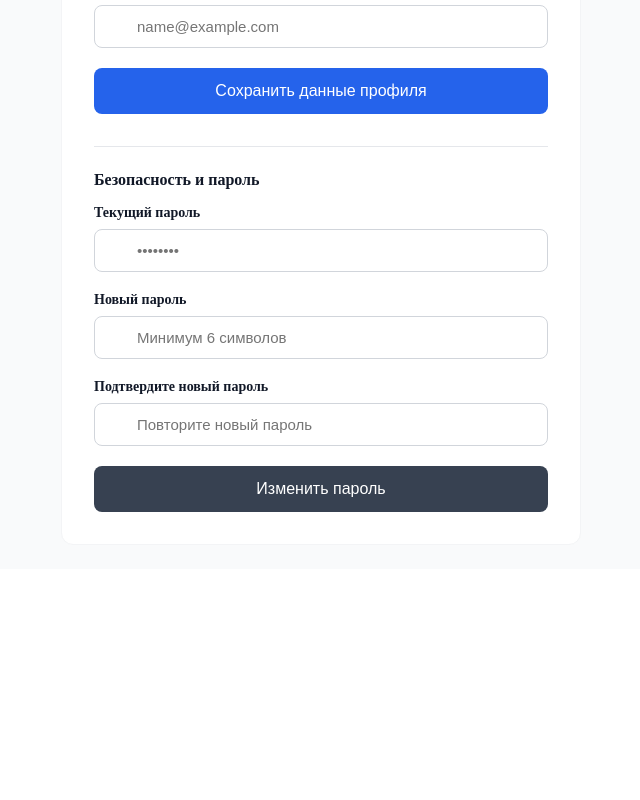
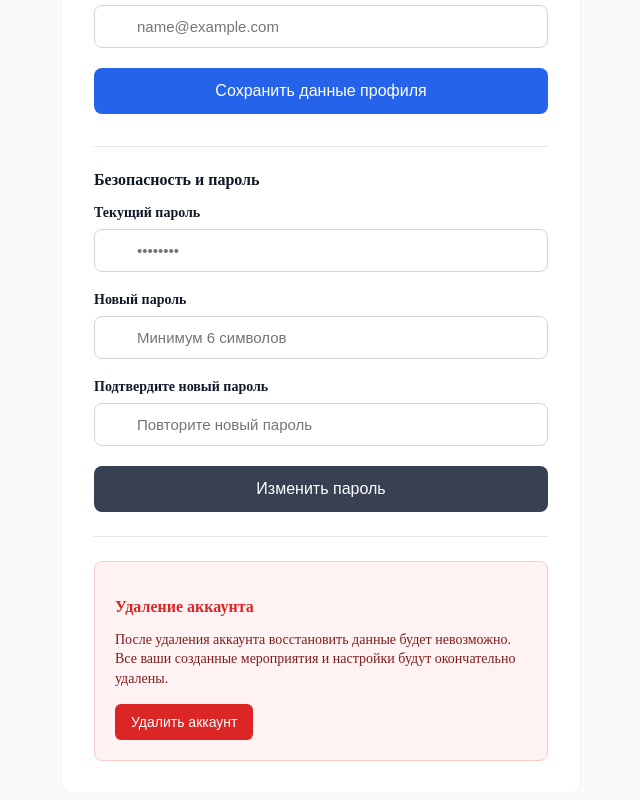
Before and after one commit to BekmurzaErnisov/EVENTHUB-FRONT, a React (Vite) app: page /settings in a window 1280 px wide. Shown: the part 521-1321 px from the top of the page, without its empty margins (319-959 px from the left). Before the commit the page ends 1098 px from the top, so only its background shows below. Built offline with nearby package versions, Linux system fonts and the light colour scheme.

Commit message:
TASK41: удаление аккаунта

```diff
--- a/src/AuthContext.tsx
+++ b/src/AuthContext.tsx
@@ -1,4 +1,5 @@
 import React, { createContext, useContext, useState } from 'react';
+import { authService } from './services/auth.service';
 
 export interface User {
   id: string;
@@ -12,6 +13,7 @@ interface AuthContextType {
   user: User | null;
   login: (token: string, userData?: User) => void;
   logout: () => void;
+  deleteAccount: () => Promise<void>
 }
 
 export const AuthContext = createContext<AuthContextType | undefined>(undefined);
@@ -42,8 +44,13 @@ export const AuthProvider: React.FC<{ children: React.ReactNode }> = ({ children
     setIsAuthenticated(false);
   };
 
+  const deleteAccount = async () => {
+    await authService.deleteAccount()
+    logout()
+  }
+
   return (
-    <AuthContext.Provider value={{ isAuthenticated, user, login, logout }}>
+    <AuthContext.Provider value={{ isAuthenticated, user, login, logout, deleteAccount }}>
       {children}
     </AuthContext.Provider>
   );
--- a/src/pages/SettingsPage.tsx
+++ b/src/pages/SettingsPage.tsx
@@ -2,14 +2,15 @@ import React, { useState, useRef } from 'react';
 import { useAuth } from '../AuthContext';
 import styles from './LoginPage.module.css';
 import { authService } from '../services/auth.service';
+import { useNavigate } from 'react-router-dom';
 
 export const SettingsPage: React.FC = () => {
-  const { user, login } = useAuth();
+  const { user, login, deleteAccount } = useAuth();
+  const navigate = useNavigate();
   const fileInputRef = useRef<HTMLInputElement>(null);
 
-  const [profileError, setProfileError] = useState('')
-  const [loadingProfile, setLoadingProfile] = useState(false)
-
+  const [profileError, setProfileError] = useState('');
+  const [loadingProfile, setLoadingProfile] = useState(false);
   const [name, setName] = useState(user?.name || '');
   const [email, setEmail] = useState(user?.email || '');
   const [avatarUrl, setAvatarUrl] = useState(user?.avatarUrl || '');
@@ -20,6 +21,9 @@ export const SettingsPage: React.FC = () => {
   const [confirmPassword, setConfirmPassword] = useState('');
   const [passwordError, setPasswordError] = useState('');
   const [passwordSuccess, setPasswordSuccess] = useState('');
+
+  const [isDeleting, setIsDeleting] = useState(false);
+  const [deleteError, setDeleteError] = useState('');
 
   const displayName = name || email || 'Профиль';
   const avatarLetter = displayName.charAt(0).toUpperCase();
@@ -51,9 +55,7 @@ export const SettingsPage: React.FC = () => {
       setLoadingProfile(true);
 
       const updateData = await authService.updateProfile({ name, email, avatarUrl });
-
       const token = localStorage.getItem('userToken') || '';
-
       const updatedUser = updateData || { ...user, name, email, avatarUrl };
 
       login(token, updatedUser as any);
@@ -101,12 +103,32 @@ export const SettingsPage: React.FC = () => {
     }
   };
 
+  const handleDeleteAccount = async () => {
+    const confirmed = window.confirm(
+      'Вы уверены, что хотите удалить аккаунт? Это действие необратимо и все ваши мероприятия будут удалены.'
+    );
+
+    if (!confirmed) return;
+
+    try {
+      setIsDeleting(true);
+      setDeleteError('');
+      await deleteAccount();
+      navigate('/', { replace: true });
+    } catch (err: any) {
+      setDeleteError(err.message || 'Ошибка при удалении аккаунта');
+    } finally {
+      setIsDeleting(false);
+    }
+  };
+
   return (
     <div className={styles.page}>
       <div className={styles.card} style={{ maxWidth: '520px', padding: '32px' }}>
         <h2 className={styles.title}>Настройки аккаунта</h2>
         <p className={styles.description}>Управление личным профилем и безопасностью</p>
 
+        {/* Секция аватарки */}
         <div style={{ display: 'flex', flexDirection: 'column', alignItems: 'center', marginBottom: '28px' }}>
           <div
             style={{
@@ -204,7 +226,7 @@ export const SettingsPage: React.FC = () => {
           </div>
 
           {profileError && (
-            <p className={styles.error} style={{ marginBottom: '12px'}}>
+            <p className={styles.error} style={{ marginBottom: '12px' }}>
               {profileError}
             </p>
           )}
@@ -275,6 +297,49 @@ export const SettingsPage: React.FC = () => {
             Изменить пароль
           </button>
         </form>
+
+        <hr style={{ border: '0', borderTop: '1px solid #e5e7eb', margin: '24px 0' }} />
+
+        <div
+          style={{
+            border: '1px solid #fecaca',
+            backgroundColor: '#fef2f2',
+            padding: '20px',
+            borderRadius: '8px',
+          }}
+        >
+          <h3 style={{ fontSize: '16px', fontWeight: '600', marginBottom: '8px', color: '#dc2626' }}>
+            Удаление аккаунта
+          </h3>
+          <p style={{ fontSize: '14px', color: '#7f1d1d', marginBottom: '16px', lineHeight: '1.4' }}>
+            После удаления аккаунта восстановить данные будет невозможно. Все ваши созданные мероприятия и настройки будут окончательно удалены.
+          </p>
+
+          {deleteError && (
+            <p className={styles.error} style={{ marginBottom: '12px' }}>
+              {deleteError}
+            </p>
+          )}
+
+          <button
+            type="button"
+            onClick={handleDeleteAccount}
+            disabled={isDeleting}
+            style={{
+              backgroundColor: '#dc2626',
+              color: '#ffffff',
+              padding: '10px 16px',
+              border: 'none',
+              borderRadius: '6px',
+              fontSize: '14px',
+              fontWeight: '500',
+              cursor: isDeleting ? 'not-allowed' : 'pointer',
+              opacity: isDeleting ? 0.7 : 1,
+            }}
+          >
+            {isDeleting ? 'Удаление...' : 'Удалить аккаунт'}
+          </button>
+        </div>
       </div>
     </div>
   );
--- a/src/services/auth.service.ts
+++ b/src/services/auth.service.ts
@@ -124,4 +124,21 @@ export const authService = {
     const token = this.getToken()
     return token ? { Authorization: `Bearer ${token}` } : {}
   },
+
+  async deleteAccount(): Promise<void> {
+    const token = localStorage.getItem('userToken')
+
+    const response = await fetch('http://localhost:3000/users/me', {
+      method: 'DELETE',
+      headers: {
+        Authorization: `Bearer ${token}`,
+        'Content-Type': 'application/json',
+      },
+    })
+
+    if (!response.ok) {
+      const errorData = await response.json()
+      throw new Error(errorData.message || 'Не удалось удалить аккаунт')
+    }
+  }
 }
```
Lines whose indentation alone changed are shown as unchanged.
